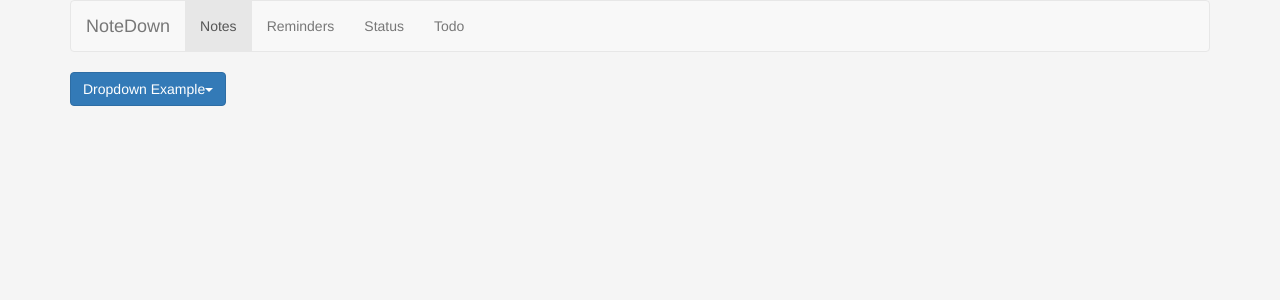
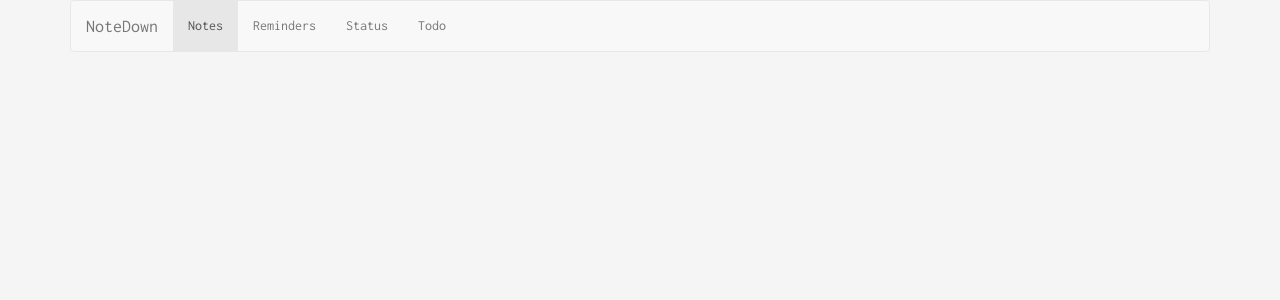
Before and after one commit to imkiran22/notedown, a React app: page / in a window 1280 px wide. Shown: the top 300 px of the page. Built offline with nearby package versions, Linux system fonts and the light colour scheme.

Commit message:
Inconsolta font added

```diff
--- a/src/index.html
+++ b/src/index.html
@@ -3,6 +3,7 @@
   <head>
     <meta charset="utf-8">
     <meta name = "viewport" content = "width = device-width, initial-scale = 1">
+    <link href="https://fonts.googleapis.com/css?family=Inconsolata" rel="stylesheet">
     <title>Notedown</title>
   </head>
   <body>
--- a/src/js/App.js
+++ b/src/js/App.js
@@ -21,15 +21,6 @@
           </ul>
         </div>
       </nav>
-      <div class="dropdown">
-  <button class="btn btn-primary dropdown-toggle" type="button" data-toggle="dropdown">Dropdown Example
-  <span class="caret"></span></button>
-  <ul class="dropdown-menu">
-    <li><a href="#">HTML</a></li>
-    <li><a href="#">CSS</a></li>
-    <li><a href="#">JavaScript</a></li>
-  </ul>
-</div>
       </div>
      );
    }
--- a/src/scss/main.scss
+++ b/src/scss/main.scss
@@ -1,5 +1,6 @@
 body {
   background: whitesmoke;
+  font-family: 'Inconsolata', monospace !important;
 }
 .hello-form {
     p {
```
